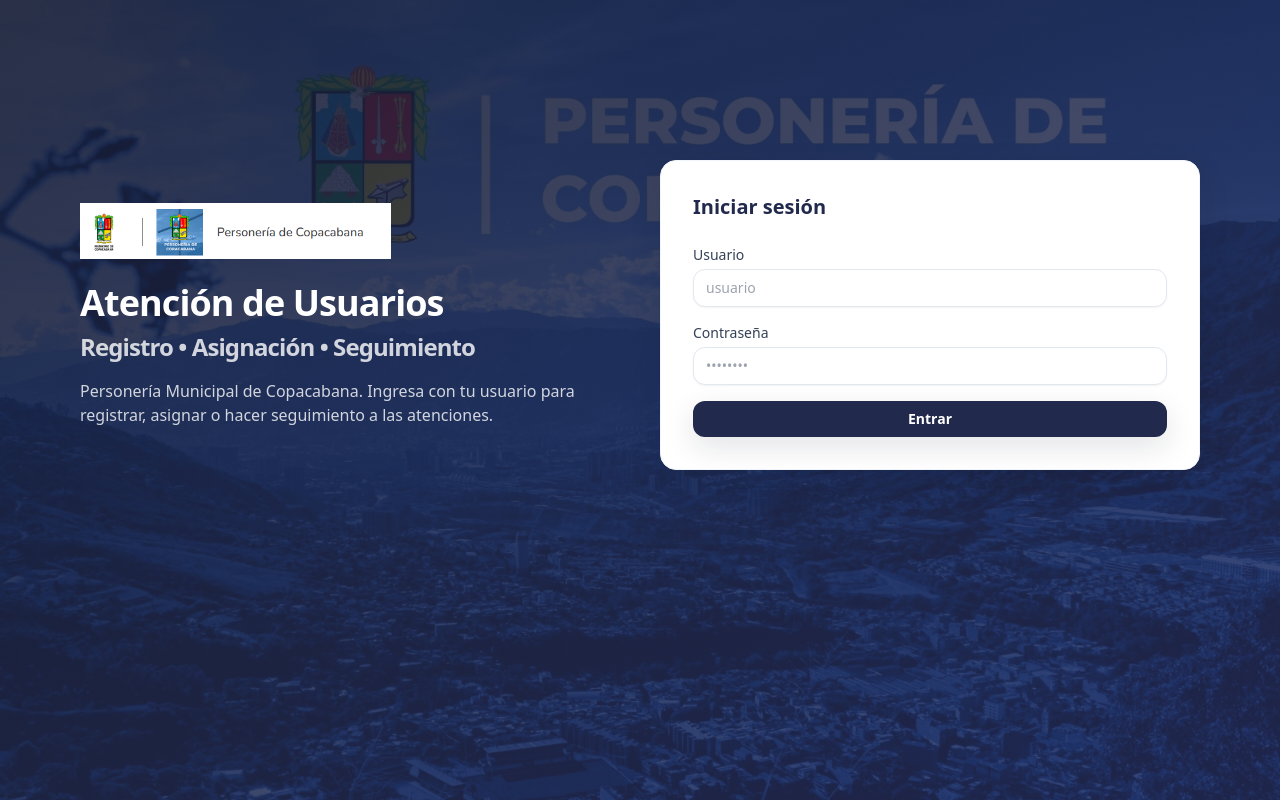
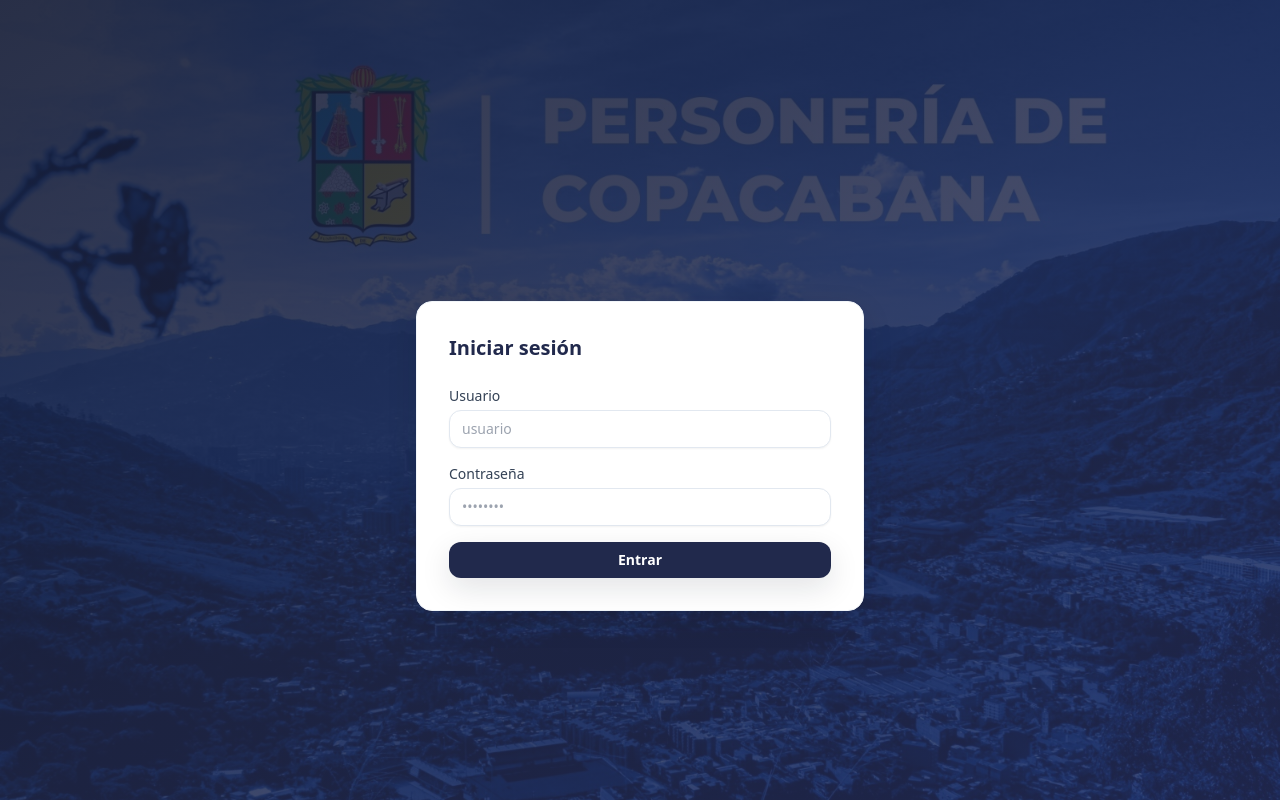
Before and after one commit to PlaneacionCopa/Personeria, a React (Vite) app: page /login in a window 1280 px wide. Built offline with nearby package versions, Linux system fonts and the light colour scheme.

Commit message:
cambio12

```diff
--- a/src/pages/Login.tsx
+++ b/src/pages/Login.tsx
@@ -4,7 +4,6 @@
 import Input from "../components/Input";
 import Button from "../components/Button";
 
-import logoPersoneria from "../../logos/logo-personeria.png";
 import fondoPersoneria from "../../logos/personeria-fondo.jpeg";
 
 export default function Login() {
@@ -59,36 +58,13 @@
     }
   }
 
-   return (
+  return (
     <div
       className="min-h-screen bg-cover bg-no-repeat"
       style={{ backgroundImage: `url(${fondoPersoneria})`, backgroundPosition: "center 30%" }}
     >
-      <div className="min-h-screen bg-gradient-to-br from-brand-900/90 via-brand-800/85 to-brand-700/80">
-<div className="mx-auto grid max-w-6xl items-center gap-10 px-4 pt-40 pb-12 lg:grid-cols-2">
-          <div className="text-white">
-          <div className="mb-6 flex items-center gap-6">
-            <img
-              src={logoPersoneria}
-              alt="Personería Municipal de Copacabana"
-              className="h-14 object-contain"
-            />
-          </div>
-
-          <h1 className="text-4xl font-black tracking-tight">
-            Atención de Usuarios
-            <span className="mt-2 block text-2xl font-semibold text-white/80">
-              Registro • Asignación • Seguimiento
-            </span>
-          </h1>
-
-          <p className="mt-4 max-w-xl text-white/80">
-            Personería Municipal de Copacabana. Ingresa con tu usuario para
-            registrar, asignar o hacer seguimiento a las atenciones.
-          </p>
-        </div>
-
-        <Card className="p-6 lg:p-8">
+      <div className="flex min-h-screen items-center justify-center bg-gradient-to-br from-brand-900/90 via-brand-800/85 to-brand-700/80 px-4 pt-40 pb-12">
+        <Card className="w-full max-w-md p-6 lg:p-8">
           <div className="text-xl font-black text-brand-800">Iniciar sesión</div>
 
           <form className="mt-6 space-y-4" onSubmit={handleSubmit}>
@@ -107,7 +83,6 @@
             </Button>
           </form>
         </Card>
-        </div>
       </div>
     </div>
   );
```
